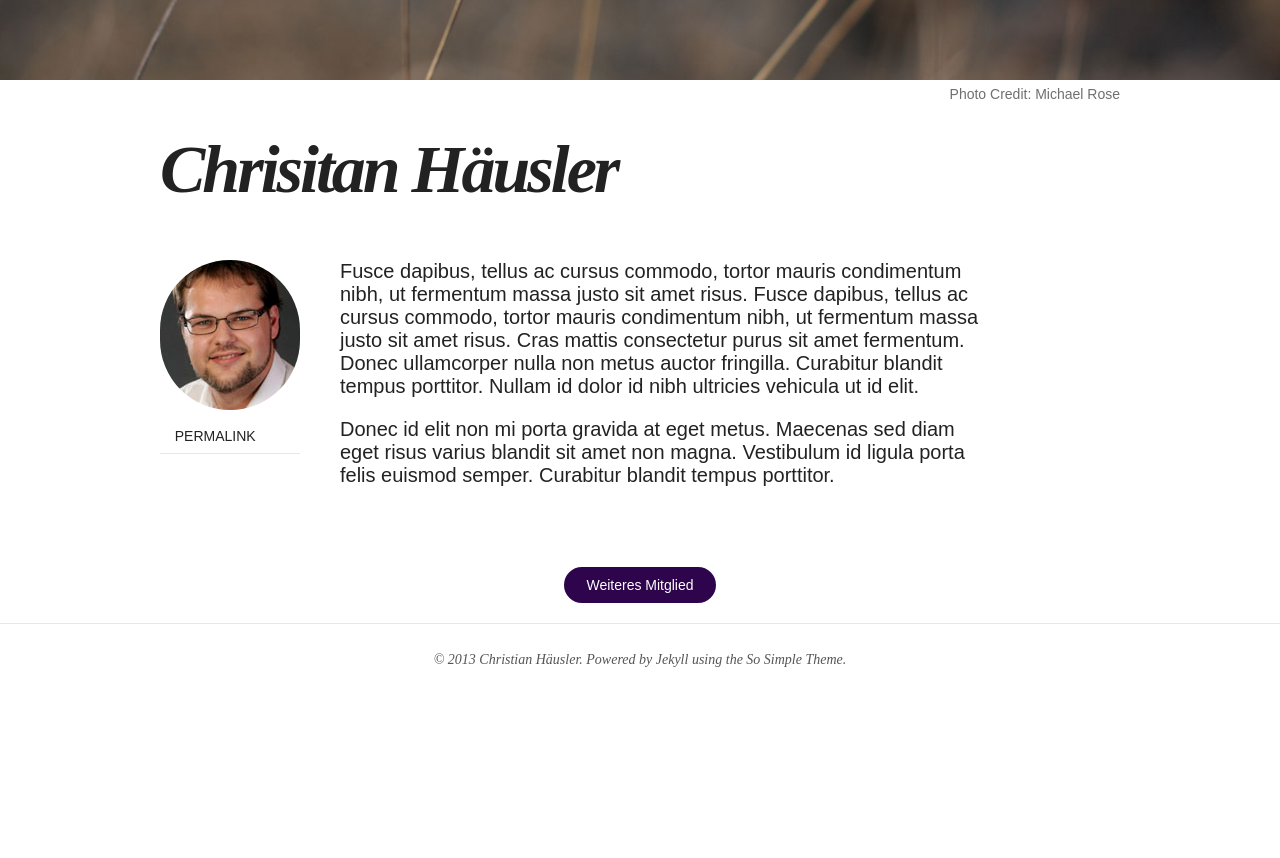
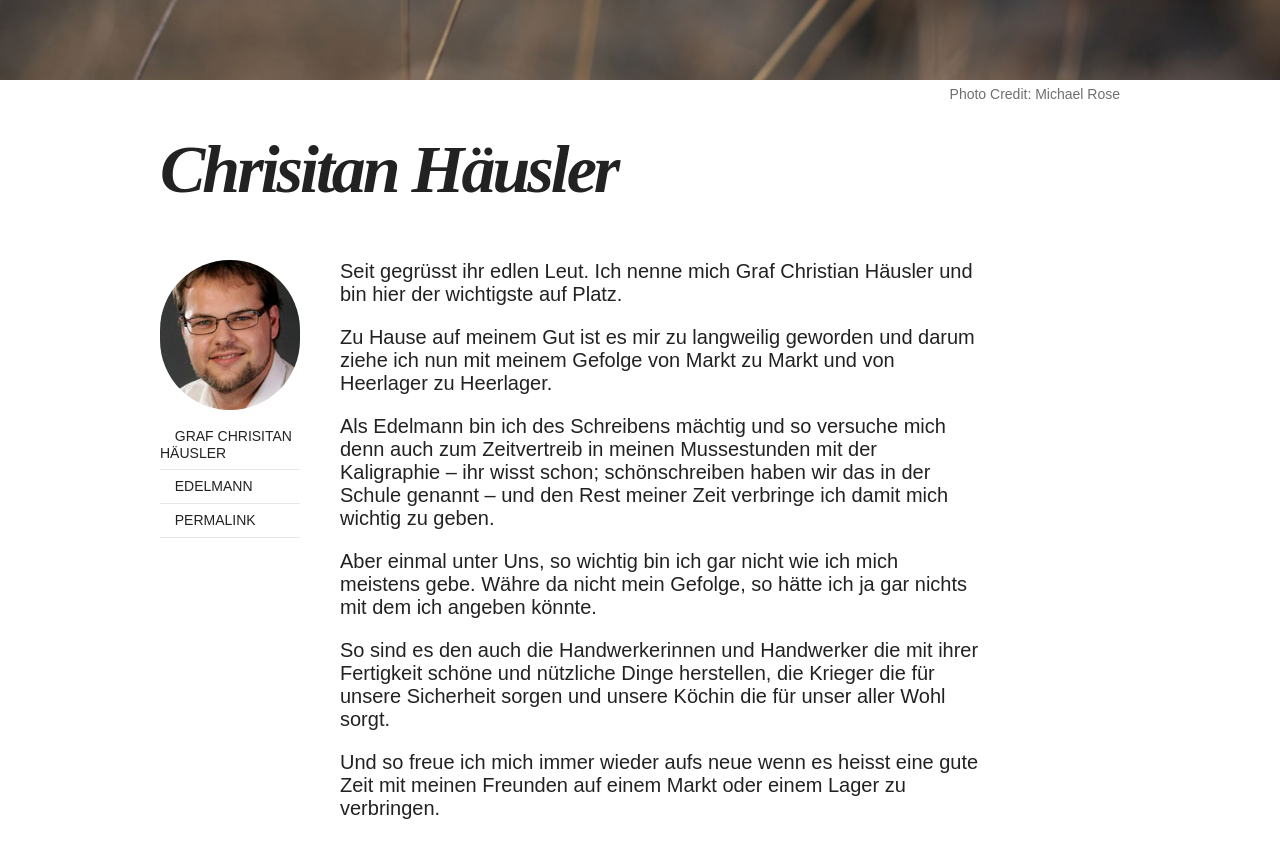
Before and after one commit to corvus-ch/cotuno, a Jekyll site: the page built from _posts/2013-01-31-christian.md, in a window 1280 px wide and 900 px high, scrolled down 614 px. Shown: the top 858 px of the window. Built offline with Jekyll 4.4.1, drawn with Linux system fonts in a browser that asks for light colours; nearby versions of some CDN libraries; before the commit the page ends 1338 px from its top, so only the background shows below that.

Commit message:
Added some real text about me

```diff
--- a/_posts/2013-01-31-christian.md
+++ b/_posts/2013-01-31-christian.md
@@ -1,6 +1,9 @@
 ---
 layout: compagnon
 title: "Chrisitan Häusler"
+character:
+  name: "Graf Chrisitan Häusler"
+  description: Edelmann
 description: ""
 modified: 2013-08-14
 category: compagnons
@@ -10,6 +13,14 @@ image:
   credit: Michael Rose
   creditlink: http://mademistakes.com
 ---
-Fusce dapibus, tellus ac cursus commodo, tortor mauris condimentum nibh, ut fermentum massa justo sit amet risus. Fusce dapibus, tellus ac cursus commodo, tortor mauris condimentum nibh, ut fermentum massa justo sit amet risus. Cras mattis consectetur purus sit amet fermentum. Donec ullamcorper nulla non metus auctor fringilla. Curabitur blandit tempus porttitor. Nullam id dolor id nibh ultricies vehicula ut id elit.
+Seit gegrüsst ihr edlen Leut. Ich nenne mich Graf Christian Häusler und bin hier der wichtigste auf Platz.
 
-Donec id elit non mi porta gravida at eget metus. Maecenas sed diam eget risus varius blandit sit amet non magna. Vestibulum id ligula porta felis euismod semper. Curabitur blandit tempus porttitor.
+Zu Hause auf meinem Gut ist es mir zu langweilig geworden und darum ziehe ich nun mit meinem Gefolge von Markt zu Markt und von Heerlager zu Heerlager.
+
+Als Edelmann bin ich des Schreibens mächtig und so versuche mich denn auch zum Zeitvertreib in meinen Mussestunden mit der Kaligraphie – ihr wisst schon; schönschreiben haben wir das in der Schule genannt – und den Rest meiner Zeit verbringe ich damit mich wichtig zu geben.
+
+Aber einmal unter Uns, so wichtig bin ich gar nicht wie ich mich meistens gebe. Währe da nicht mein Gefolge, so hätte ich ja gar nichts mit dem ich angeben könnte.
+
+So sind es den auch die Handwerkerinnen und Handwerker die mit ihrer Fertigkeit schöne und nützliche Dinge herstellen, die Krieger die für unsere Sicherheit sorgen und unsere Köchin die für unser aller Wohl sorgt.
+
+Und so freue ich mich immer wieder aufs neue wenn es heisst eine gute Zeit mit meinen Freunden auf einem Markt oder einem Lager zu verbringen.
```
